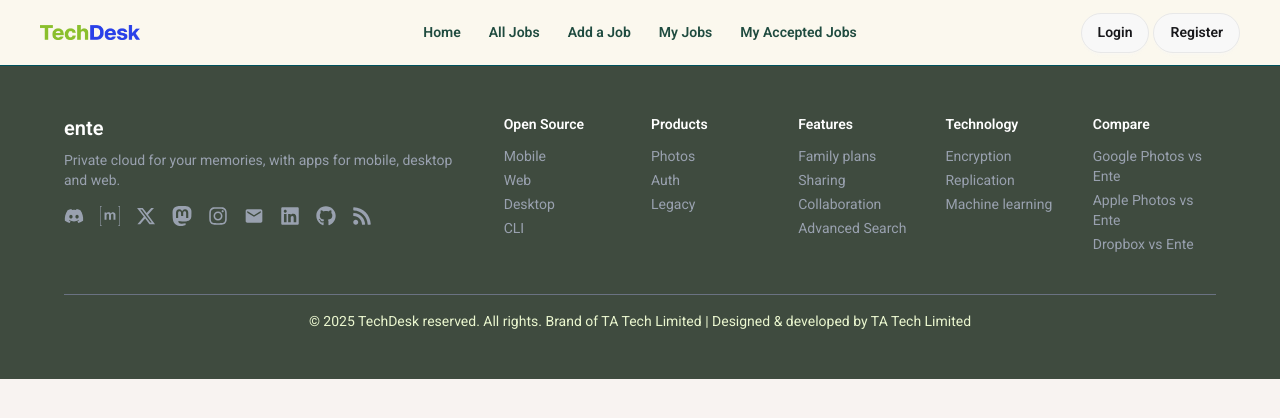
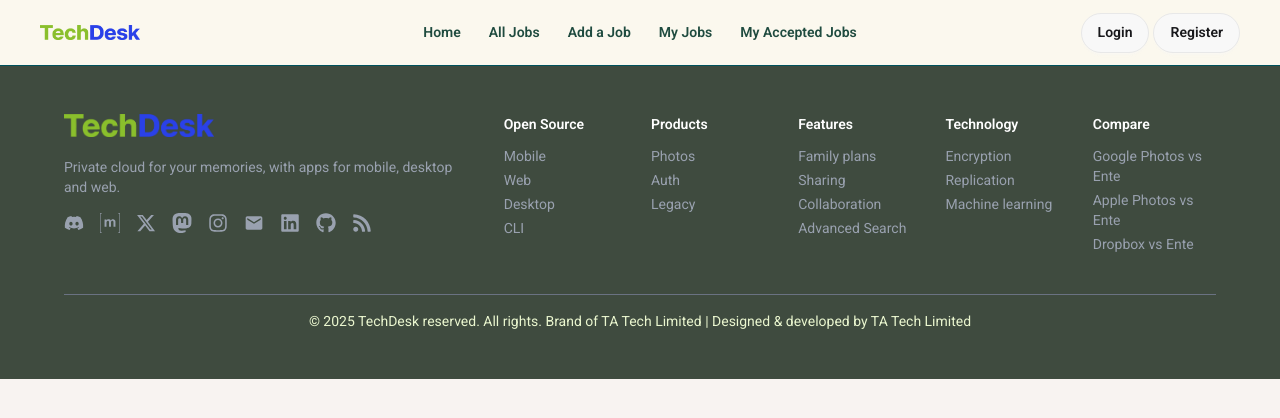
Before and after one commit to Taukir30/ta_ph_a10_techdesk_clientside, a React (Vite) app: page / in a window 1280 px wide. Shown: the top 418 px of the page. Built offline with nearby package versions, Linux system fonts and the light colour scheme; no server answers.

Commit message:
footer added

```diff
--- a/src/components/Footer/Footer.jsx
+++ b/src/components/Footer/Footer.jsx
@@ -3,6 +3,7 @@
 import { FaXTwitter } from 'react-icons/fa6';
 import { MdEmail } from 'react-icons/md';
 import { SiMastodon, SiMatrix } from 'react-icons/si';
+import logo from '../../assets/techdesk_logo2.png'
 
 const Footer = () => {
     return (
@@ -12,7 +13,7 @@
                 <div className="flex flex-col md:flex-row md:items-start md:justify-between gap-10">
                     {/* Left Side */}
                     <div>
-                        <h2 className="text-white font-semibold text-xl mb-2">ente</h2>
+                        <img className='w-[150px] mb-5' src={logo} alt="" />
                         <p className="text-sm text-gray-400 mb-4">
                             Private cloud for your memories, with apps for mobile, desktop and web.
                         </p>
```
